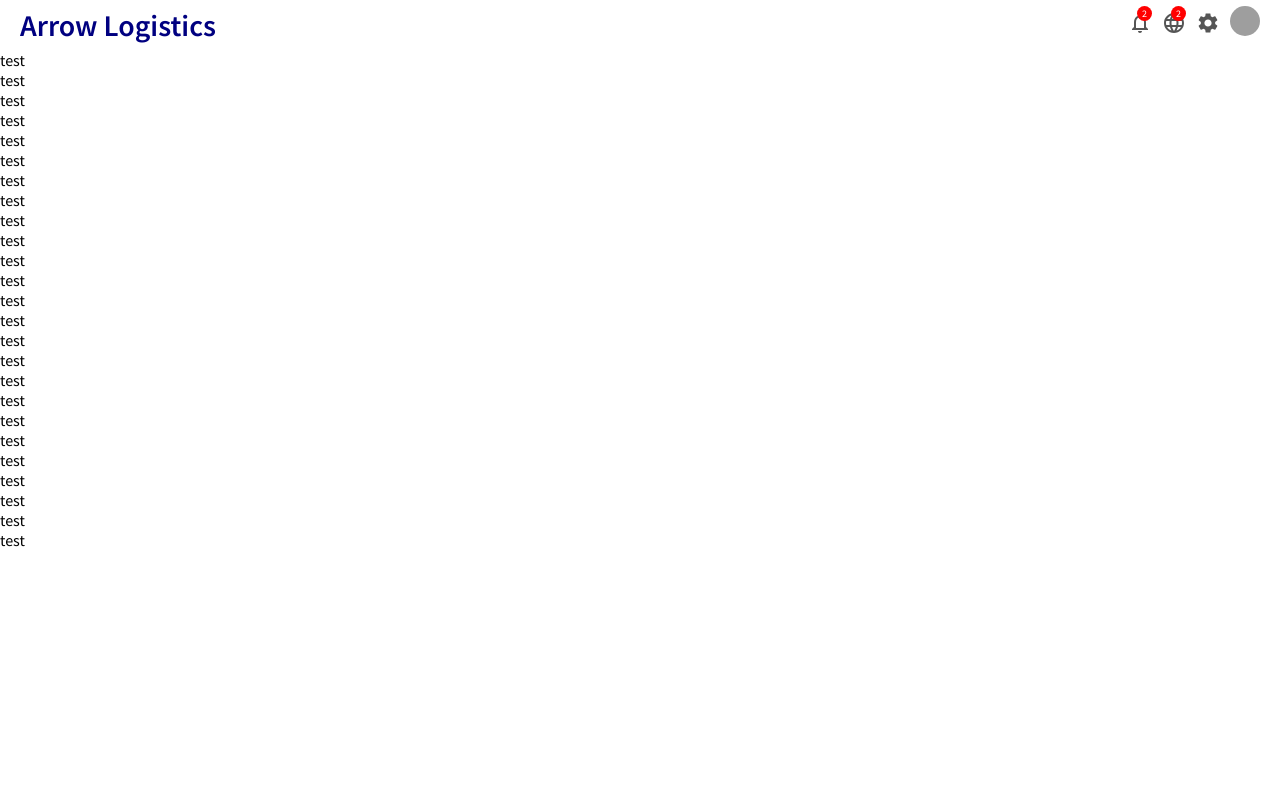
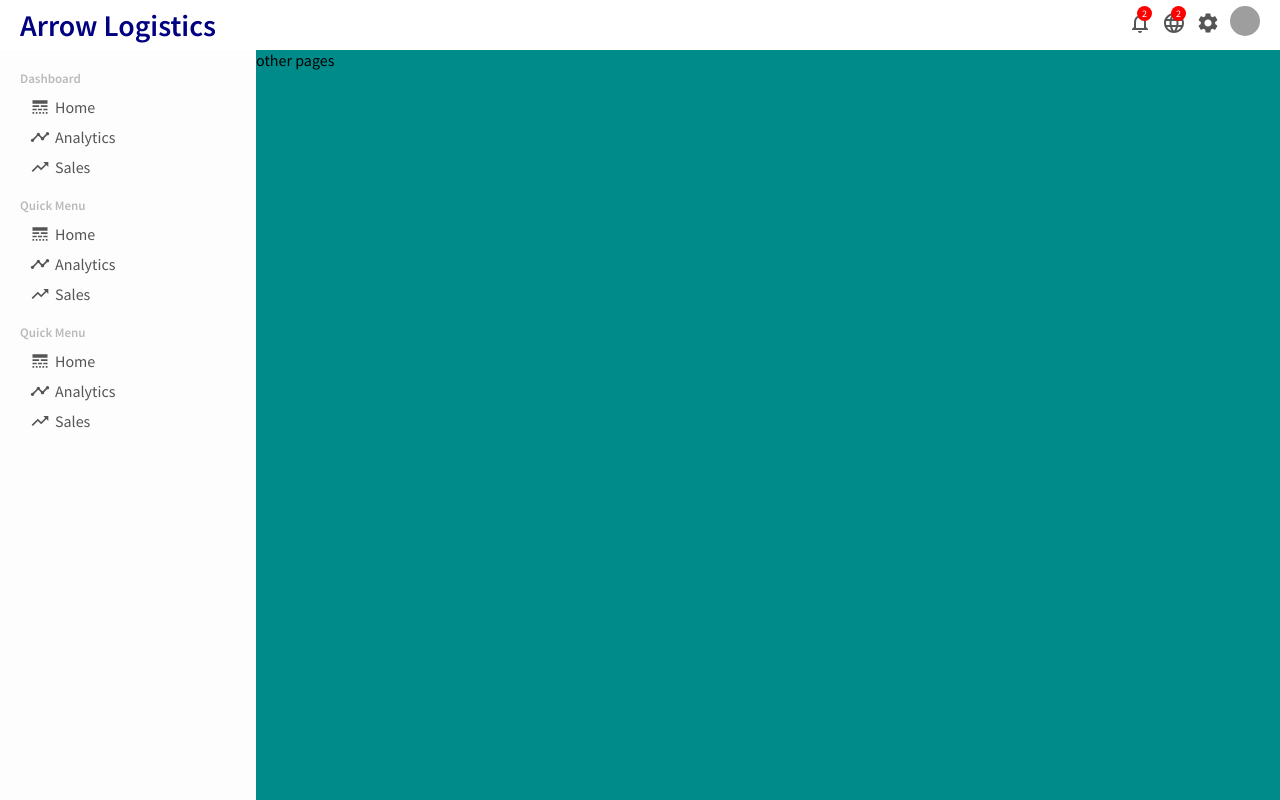
Before and after one commit to Deshan-Charuka/react-admin-dashboard, a React (Create React App) app: page / in a window 1280 px wide. Built offline with nearby package versions, Linux system fonts and the light colour scheme; grey boxes are pictures that could not be loaded.

Commit message:
Create side bar component

```diff
--- /dev/null
+++ b/src/App.css
@@ -0,0 +1,3 @@
+.container {
+  display: flex;
+}
--- a/src/App.js
+++ b/src/App.js
@@ -1,22 +1,17 @@
 import Topbar from "./components/topbar/Topbar";
 import React  from 'react';
+import Sidebar from "./components/sidebar/Sidebar";
+import "./App.css"
 
 
 function App() {
   return (
     <div className="App">
       <Topbar></Topbar>
-      test<br/>
-      test<br/>
-      test<br/>
-      test<br/>
-      test<br/>
-      test<br/>
-      test<br/>
-      test<br/>
-      test<br/>test<br/>test<br/>test<br/>test<br/>test<br/>test<br/>test<br/>
-      test<br/>
-      test<br/>test<br/>test<br/>test<br/>test<br/>test<br/>test<br/>test<br/>
+      <div className="container">
+      <Sidebar/>
+      <div className="others">other pages</div>
+      </div>
     </div>
   );
 }
--- /dev/null
+++ b/src/components/sidebar/Sidebar.css
@@ -0,0 +1,46 @@
+.sidebar{
+    flex: 1;
+    height: calc(100vh - 50px );
+    background-color: rgb(253, 253, 253);
+    position: sticky;
+    top: 50px;
+}
+
+.others{
+    flex: 4;
+    background-color: darkcyan;
+}
+
+.sideBarWrapper{
+    padding: 20px;
+    color: #555;
+}
+
+.sideBarMenu{
+    margin-bottom: 10px;
+}
+.sideBarTitle{
+    font-size: 13px;
+    color: rgb(187 , 186, 186);
+}
+.sideBarList{
+    list-style: none;
+    padding: 5px;
+}
+.sideBarListItem{
+   padding: 5px;
+   cursor: pointer;
+   display: flex;
+   align-items: center;
+   border-radius: 10px;
+}
+
+.sideBarListItem.active,
+.sideBarListItem:hover{
+    background-color: rgb(240, 240, 253);
+}
+
+.sideBarIcon{
+    margin-right: 5px;
+    font-size: 20px !important;
+}
--- /dev/null
+++ b/src/components/sidebar/Sidebar.jsx
@@ -0,0 +1,66 @@
+import "./Sidebar.css";
+import React from "react";
+import LineStyleIcon from "@mui/icons-material/LineStyle";
+import TimelineIcon from "@mui/icons-material/Timeline";
+import TrendingUpIcon from "@mui/icons-material/TrendingUp";
+
+export default function Sidebar() {
+  return (
+    <div className="sidebar">
+      {/* ToDo */}
+      <div className="sideBarWrapper">
+        <div className="sideBarMenu">
+          <h3 className="sideBarTitle">Dashboard</h3>
+          <ul className="sideBarList">
+            <li className="sideBarListItem">
+              <LineStyleIcon className="sideBarIcon" />
+              Home
+            </li>
+            <li className="sideBarListItem">
+              <TimelineIcon className="sideBarIcon" />
+              Analytics
+            </li>
+            <li className="sideBarListItem">
+              <TrendingUpIcon className="sideBarIcon" />
+              Sales
+            </li>
+          </ul>
+        </div>
+        <div className="sideBarMenu">
+          <h3 className="sideBarTitle">Quick Menu</h3>
+          <ul className="sideBarList">
+            <li className="sideBarListItem">
+              <LineStyleIcon className="sideBarIcon" />
+              Home
+            </li>
+            <li className="sideBarListItem">
+              <TimelineIcon className="sideBarIcon" />
+              Analytics
+            </li>
+            <li className="sideBarListItem">
+              <TrendingUpIcon className="sideBarIcon" />
+              Sales
+            </li>
+          </ul>
+        </div>
+        <div className="sideBarMenu">
+          <h3 className="sideBarTitle">Quick Menu</h3>
+          <ul className="sideBarList">
+            <li className="sideBarListItem">
+              <LineStyleIcon className="sideBarIcon" />
+              Home
+            </li>
+            <li className="sideBarListItem">
+              <TimelineIcon className="sideBarIcon" />
+              Analytics
+            </li>
+            <li className="sideBarListItem">
+              <TrendingUpIcon className="sideBarIcon" />
+              Sales
+            </li>
+          </ul>
+        </div>
+      </div>
+    </div>
+  );
+}
```
